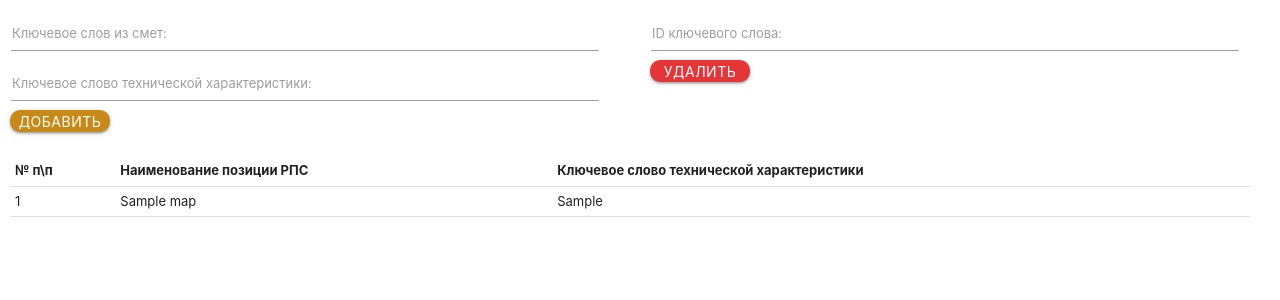
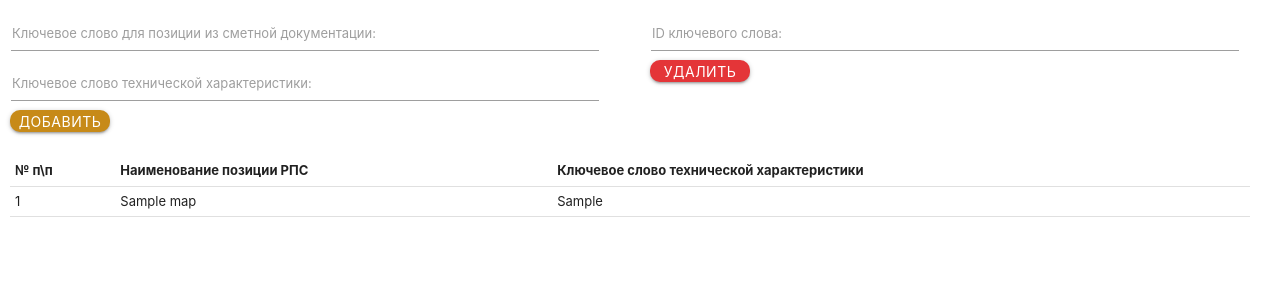
Before and after one commit to Jonengineer/work_script_full, a Django app: page /dict_word_page/ in a window 1280 px wide. Shown: the top 300 px of the page. Run offline with Django 5.2, Linux system fonts and the light colour scheme; tables that the repository leaves empty hold one stand-in row (values such as "Sample post"); some libraries are stand-ins or nearby versions.

Commit message:
Наполнение справочников объекта

```diff
--- a/myapp/templates/dict_word_page.html
+++ b/myapp/templates/dict_word_page.html
@@ -22,7 +22,7 @@
         <form method="post" action="{% url 'myapp:add_expense_to_epc' %}">
             {% csrf_token %}
             <div class="input-field">
-                <label for="expense_name">Ключевое слов из смет:</label>
+                <label for="expense_name">Ключевое слово для позиции из сметной документации:</label>
                 <input type="text" id="expense_name" name="expense_name" required>
             </div>
             <div class="input-field">
```
